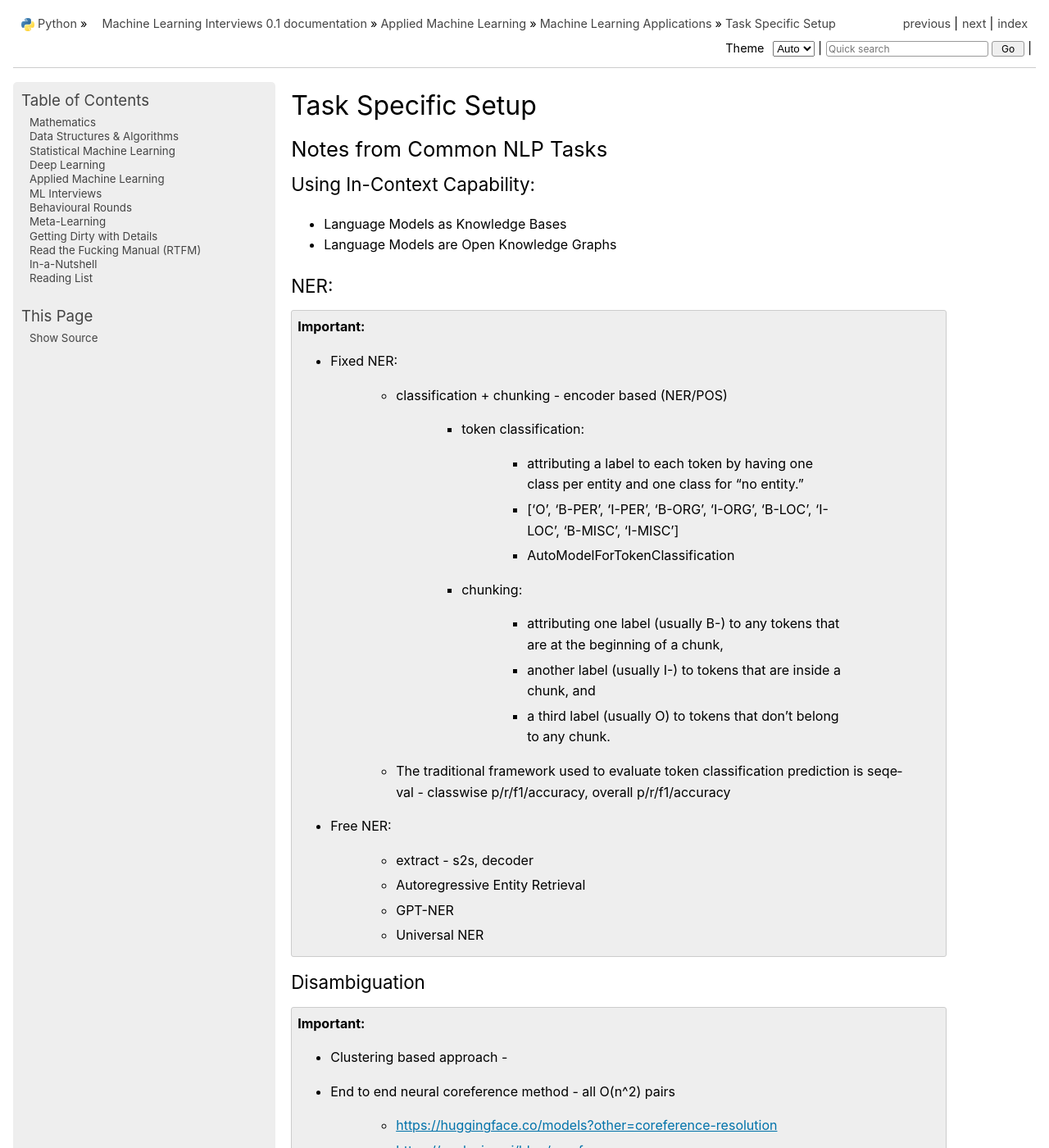
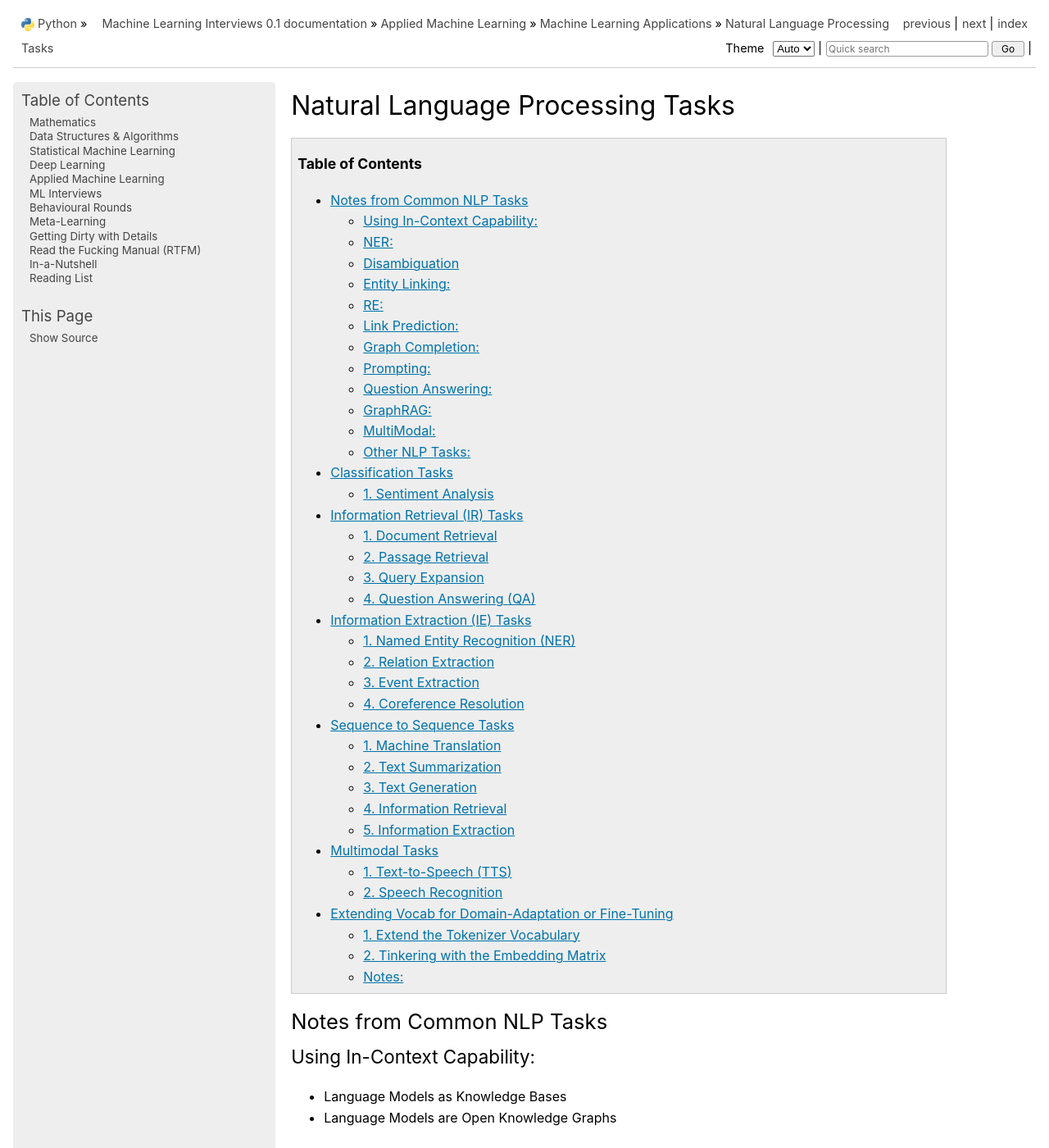
Before and after one commit to uselesstechjunks/leetcode, a Sphinx documentation site: the page built from docs/source/applied/methods/nlp.rst, in a window 1280 px wide and 1400 px high. Shown: the whole window at 82% size. Built offline with Sphinx 7.4.7, drawn with Linux system fonts in a browser that asks for light colours; pages that are not in the unit, such as notebooks, are missing from menus; some of the changed text lies outside the part shown.

Commit message:
Update nlp.rst

```diff
--- a/docs/source/applied/methods/nlp.rst
+++ b/docs/source/applied/methods/nlp.rst
@@ -1,6 +1,11 @@
 *****************************************************************************************
-Task Specific Setup
+Natural Language Processing Tasks
 *****************************************************************************************
+.. contents:: Table of Contents
+   :depth: 2
+   :local:
+   :backlinks: none
+
 Notes from Common NLP Tasks
 =========================================================================================
 Using In-Context Capability:
```
